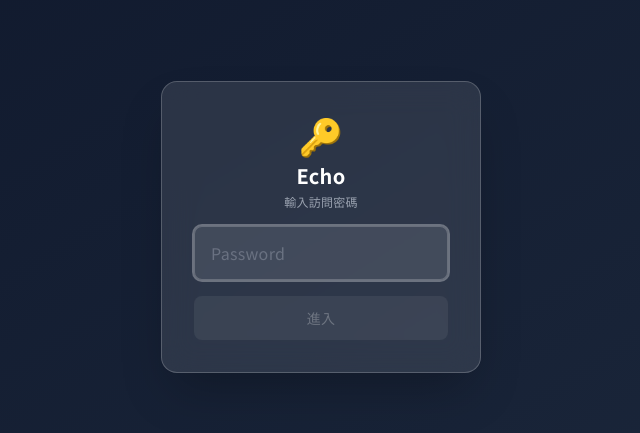
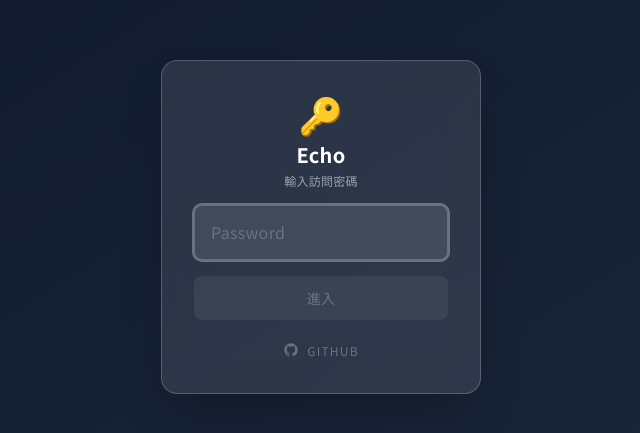
Before and after one commit to Future-404/echo, a React (Vite) app: page / in a window 1280 px wide. Shown: the part 173-606 px from the top of the page, without its empty margins (319-959 px from the left). Built offline with nearby package versions, Linux system fonts and the light colour scheme; no server answers; a web font is replaced by a local one.

Commit message:
feat: add GitHub repo link to GateScreen and MainMenu

```diff
--- a/src/components/GateScreen.tsx
+++ b/src/components/GateScreen.tsx
@@ -1,4 +1,12 @@
 import { useState } from 'react'
+
+const REPO_URL = 'https://github.com/Future-404/echo'
+
+const GithubIcon = () => (
+  <svg viewBox="0 0 24 24" fill="currentColor" className="w-4 h-4">
+    <path d="M12 2C6.477 2 2 6.484 2 12.017c0 4.425 2.865 8.18 6.839 9.504.5.092.682-.217.682-.483 0-.237-.008-.868-.013-1.703-2.782.605-3.369-1.343-3.369-1.343-.454-1.158-1.11-1.466-1.11-1.466-.908-.62.069-.608.069-.608 1.003.07 1.531 1.032 1.531 1.032.892 1.53 2.341 1.088 2.91.832.092-.647.35-1.088.636-1.338-2.22-.253-4.555-1.113-4.555-4.951 0-1.093.39-1.988 1.029-2.688-.103-.253-.446-1.272.098-2.65 0 0 .84-.27 2.75 1.026A9.564 9.564 0 0112 6.844c.85.004 1.705.115 2.504.337 1.909-1.296 2.747-1.027 2.747-1.027.546 1.379.202 2.398.1 2.651.64.7 1.028 1.595 1.028 2.688 0 3.848-2.339 4.695-4.566 4.943.359.309.678.92.678 1.855 0 1.338-.012 2.419-.012 2.747 0 .268.18.58.688.482A10.019 10.019 0 0022 12.017C22 6.484 17.522 2 12 2z" />
+  </svg>
+)
 
 interface Props {
   onUnlock: (password: string) => Promise<void>
@@ -47,6 +55,11 @@
         >
           {loading ? '驗證中…' : '進入'}
         </button>
+        <a href={REPO_URL} target="_blank" rel="noopener noreferrer"
+          className="flex items-center justify-center gap-2 text-gray-500 hover:text-gray-300 transition-colors text-xs pt-1">
+          <GithubIcon />
+          <span className="tracking-widest uppercase">GitHub</span>
+        </a>
       </div>
     </div>
   )
--- a/src/components/MainMenu.tsx
+++ b/src/components/MainMenu.tsx
@@ -1,6 +1,14 @@
 import React from 'react';
 import { motion, AnimatePresence } from 'framer-motion';
 import { useAppStore } from '../store/useAppStore';
+
+const REPO_URL = 'https://github.com/Future-404/echo'
+
+const GithubIcon = () => (
+  <svg viewBox="0 0 24 24" fill="currentColor" className="w-3 h-3">
+    <path d="M12 2C6.477 2 2 6.484 2 12.017c0 4.425 2.865 8.18 6.839 9.504.5.092.682-.217.682-.483 0-.237-.008-.868-.013-1.703-2.782.605-3.369-1.343-3.369-1.343-.454-1.158-1.11-1.466-1.11-1.466-.908-.62.069-.608.069-.608 1.003.07 1.531 1.032 1.531 1.032.892 1.53 2.341 1.088 2.91.832.092-.647.35-1.088.636-1.338-2.22-.253-4.555-1.113-4.555-4.951 0-1.093.39-1.988 1.029-2.688-.103-.253-.446-1.272.098-2.65 0 0 .84-.27 2.75 1.026A9.564 9.564 0 0112 6.844c.85.004 1.705.115 2.504.337 1.909-1.296 2.747-1.027 2.747-1.027.546 1.379.202 2.398.1 2.651.64.7 1.028 1.595 1.028 2.688 0 3.848-2.339 4.695-4.566 4.943.359.309.678.92.678 1.855 0 1.338-.012 2.419-.012 2.747 0 .268.18.58.688.482A10.019 10.019 0 0022 12.017C22 6.484 17.522 2 12 2z" />
+  </svg>
+)
 
 const MainMenu: React.FC = () => {
   const { setCurrentView, setIsConfigOpen, selectedCharacter, startNewGame, messages } = useAppStore();
@@ -149,8 +157,15 @@
             <span className="w-8 h-[0.5px] bg-white/10" />
             <span className="text-white/50 font-mono tracking-widest">616353694</span>
           </div>
-          <div className="text-[8px] tracking-[0.2em] text-white/10 uppercase">
-            &copy; 2026 ECHO PROJECT. ALL RIGHTS RESERVED. v1.0.4-BETA
+          <div className="flex items-center gap-4">
+            <div className="text-[8px] tracking-[0.2em] text-white/10 uppercase">
+              &copy; 2026 ECHO PROJECT. ALL RIGHTS RESERVED. v1.0.4-BETA
+            </div>
+            <a href={REPO_URL} target="_blank" rel="noopener noreferrer"
+              className="flex items-center gap-1.5 text-white/20 hover:text-white/60 transition-colors">
+              <GithubIcon />
+              <span className="text-[8px] tracking-[0.2em] uppercase">GitHub</span>
+            </a>
           </div>
         </motion.div>
       </div>
```
